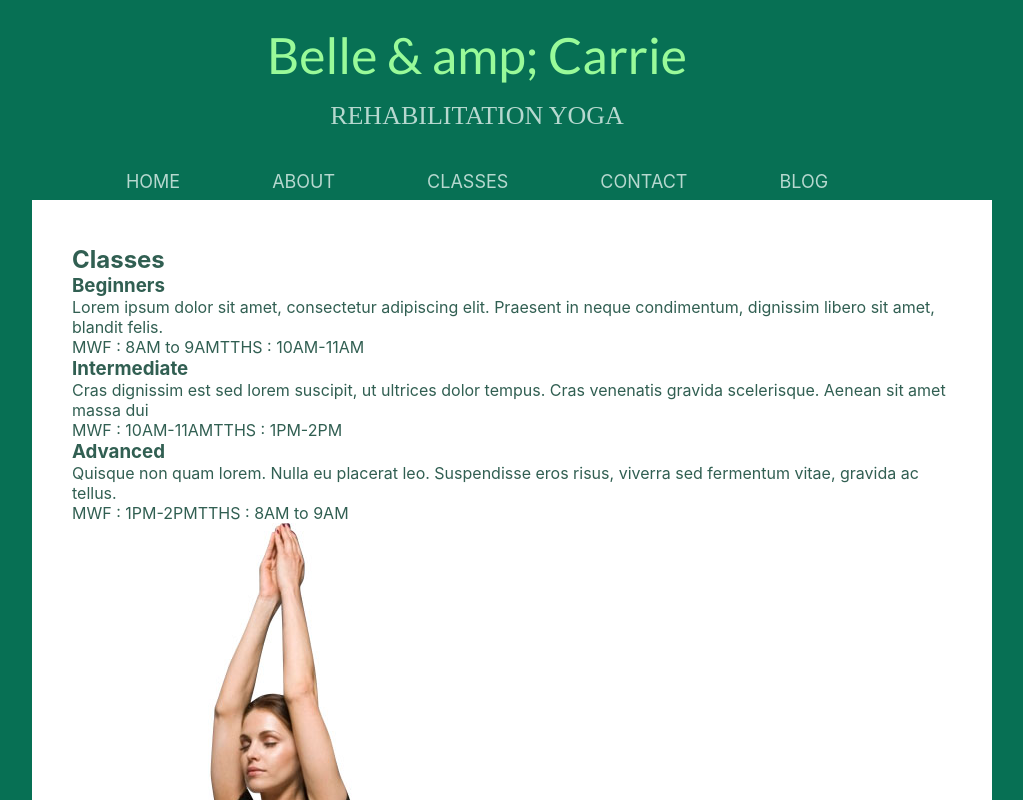
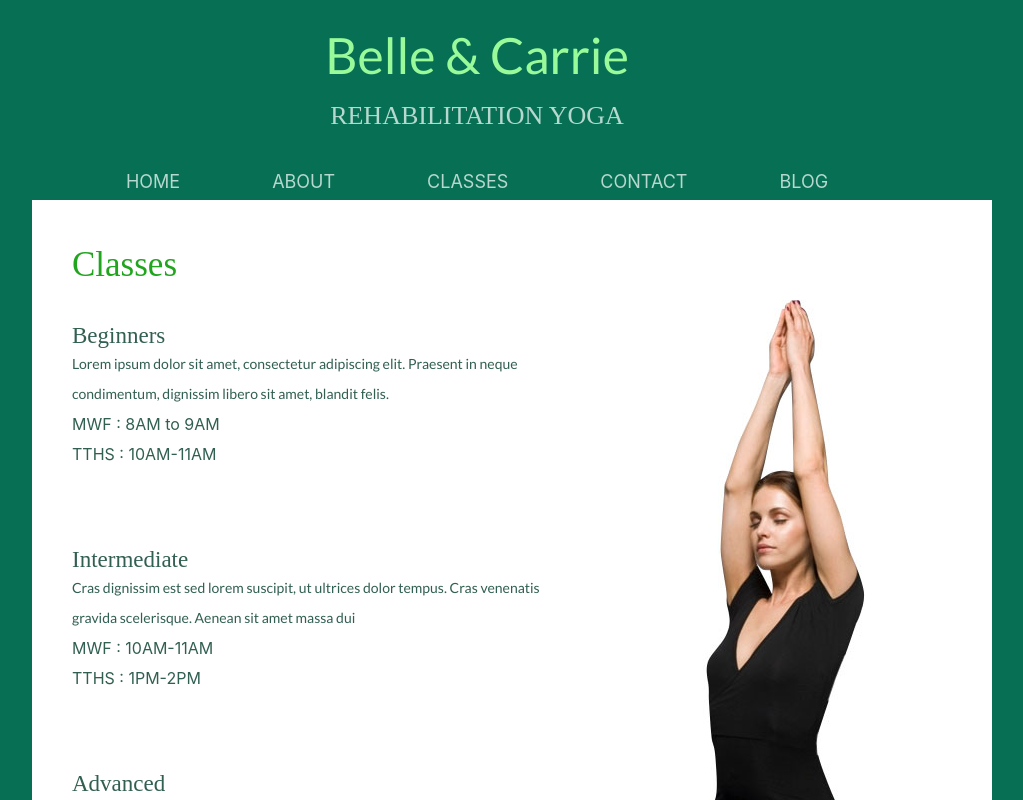
Before and after one commit to Patrycja-dz/testy-budget, a React (Create React App) app: page /classes in a window 1280 px wide. Shown: the top 800 px of the page, without its empty margins (163-1186 px from the left). Built offline with nearby package versions, Linux system fonts and the light colour scheme; a web font is replaced by a local one.

Commit message:
styling classes component

```diff
--- a/src/App.js
+++ b/src/App.js
@@ -19,7 +19,7 @@ function App() {
     <Router>
       <header className="header">
         <h1 className="header__heading">
-          Belle & amp; Carrie <br />
+          Belle &amp; Carrie <br />
           <span className="header__subtitle"> Rehabilitation Yoga </span>
         </h1>
       </header>
--- a/src/pages/About.js
+++ b/src/pages/About.js
@@ -4,54 +4,56 @@ function About() {
   return (
     <>
       <h2 className="heading">About</h2>
-      <div className="about">
-       <div className="about__text">
-	   <div className="about__element">
-          <h3 className="about__title">We Have Free Templates for Everyone</h3>
-          <p className="about__description">
+      <section className="section">
+        <section className="section__text">
+          <article className="article">
+            <h3 className="article__title">
+              We Have Free Templates for Everyone
+            </h3>
+            <p className="article__description">
               We Have Free Templates for Everyone Our website templates are
               created with inspiration, checked for quality and originality and
-            meticulously sliced and coded. What's more, they're absolutely free!
-            You can do a lot with them. You can modify them. You can use them to
-            design websites for clients, so long as you agree with the Terms of
-            Use. You can even remove all our links if you want to.
+              meticulously sliced and coded. What's more, they're absolutely
+              free! You can do a lot with them. You can modify them. You can use
+              them to design websites for clients, so long as you agree with the
+              Terms of Use. You can even remove all our links if you want to.
             </p>
-        </div>
-        <div className="about__element">
-          <h3 className="about__title">We Have More Templates for You</h3>
-          <p className="about__description">
-            Looking for more templates? Just browse through all our Free Website
-            Templates and find what you're looking for. But if you don't find
-            any website template you can use, you can try our Free Web Design
-            service and tell us all about it. Maybe you're looking for something
-            different, something special. And we love the challenge of doing
-            something different and something special.
+          </article>
+          <article className="article">
+            <h3 className="article__title">We Have More Templates for You</h3>
+            <p className="article__description">
+              Looking for more templates? Just browse through all our Free
+              Website Templates and find what you're looking for. But if you
+              don't find any website template you can use, you can try our Free
+              Web Design service and tell us all about it. Maybe you're looking
+              for something different, something special. And we love the
+              challenge of doing something different and something special.
             </p>
-        </div>
-        <div className="about__element">
-          <h3 className="about__title">Be Part of Our Community</h3>
-          <p className="about__description">
+          </article>
+          <article className="article">
+            <h3 className="article__title">Be Part of Our Community</h3>
+            <p className="article__description">
               If you're experiencing issues and concerns about this website
-            template, join the discussion on our forum and meet other people in
-            the community who share the same interests with you.
+              template, join the discussion on our forum and meet other people
+              in the community who share the same interests with you.
             </p>
-        </div>
-        <div className="about__element">
-          <h3 className="about__title">Template Details</h3>
-          <p className="about__description">
+          </article>
+          <article className="article">
+            <h3 className="article__title">Template Details</h3>
+            <p className="article__description">
               Design version 3. Code version 1. Website Template details,
               discussion and updates for this Belle & Carrie Rehabilitation Yoga
               Web Template. Website Template design by Free Website Templates.
               Please feel free to remove some or all the text and links of this
               page and replace it with your own About content.
             </p>
-        </div>
-	   </div>
+          </article>
+        </section>
 
         <div className="women">
           <img src={lady} alt="lady in yoga" className="women"></img>
         </div>
-      </div>
+      </section>
     </>
   );
 }
--- a/src/pages/Classes.js
+++ b/src/pages/Classes.js
@@ -4,36 +4,36 @@ import lady from './../images/lady-in-yoga.jpg'
 function Classes() {
   return (
       <>
-    <h2>Classes</h2>
-		<div className="content">
-			<div>
-				<div className="section">
-					<h3>Beginners</h3>
-					<p>
+    <h2 className='heading'>Classes</h2>
+		<section className="section">
+			<section className='section__text'>
+				<article className="article">
+					<h3 className='article__title'>Beginners</h3>
+					<p className='article__description'>
 						Lorem ipsum dolor sit amet, consectetur adipiscing elit. Praesent in neque condimentum, dignissim libero sit amet, blandit felis.
 					</p>
-					<span>MWF : 8AM to 9AM</span>
-					<span>TTHS : 10AM-11AM</span>
-				</div>
-				<div className="section">
-					<h3>Intermediate</h3>
-					<p>
+					<span className='article__timing'>MWF : 8AM to 9AM</span>
+					<span className='article__timing'>TTHS : 10AM-11AM</span>
+				</article>
+				<article className='article'>
+					<h3 className='article__title'>Intermediate</h3>
+					<p className='article__description'>
 						Cras dignissim est sed lorem suscipit, ut ultrices dolor tempus. Cras venenatis gravida scelerisque. Aenean sit amet massa dui
 					</p>
-					<span>MWF : 10AM-11AM</span>
-					<span>TTHS : 1PM-2PM</span>
-				</div>
-				<div className="section">
-					<h3>Advanced</h3>
-					<p>
+					<span className='article__timing'>MWF : 10AM-11AM</span>
+					<span className='article__timing'>TTHS : 1PM-2PM</span>
+				</article>
+				<article className='article'>
+					<h3 className='article__title'>Advanced</h3>
+					<p className='article__description'>
 						Quisque non quam lorem. Nulla eu placerat leo. Suspendisse eros risus, viverra sed fermentum vitae, gravida ac tellus.
 					</p>
-					<span>MWF : 1PM-2PM</span>
-					<span>TTHS : 8AM to 9AM</span>
-				</div>
-			</div>
+					<span className='article__timing'>MWF : 1PM-2PM</span>
+					<span className='article__timing'>TTHS : 8AM to 9AM</span>
+				</article>
+			</section>
             <img src={lady} alt="lady in yoga"></img>
-		</div>
+		</section>
         </>
   )
 }
--- a/src/pages/Instructors.js
+++ b/src/pages/Instructors.js
@@ -7,7 +7,7 @@ import instructor4 from './../images/instructor4.jpg'
 function Instructors() {
   return (
     <>
-    <h2>Instructors</h2>
+    <h2 className='heading'>Instructors</h2>
 		<div className="content">
 			<div>
 				<ul className="section">
--- a/src/styles.css
+++ b/src/styles.css
@@ -142,11 +142,14 @@ a {
 
 .women {
     flex: 1;
+}
+
+.women img {
+    margin: 0 38px 46px 30px;
     width: 283px;
+
 }
-.women img{
-    margin: 0 38px 46px 0;
-}
+
 .footer {
     width: 960px;
     margin: 0 195px 0 195px;
@@ -179,26 +182,34 @@ a {
     color: var(--home-text);
 }
 
-.about {
+.section {
     display: flex;
+    padding-bottom: 20px;
 }
 
-.about__text {
+.section__text {
     display: flex;
     flex-direction: column;
     width: 510px;
-   flex:  1 2 auto;
+
 }
-
-.about__title {
+.article:nth-child(2),
+.article:nth-child(3){
+    padding: 55px 0 0 0 ;
+}
+.article__title {
     font-family: 'Nixie One', cursive;
     font-size: 23px;
     font-weight: 100;
     padding: 23px 0 0 0;
 }
 
-.about__description {
+.article__description {
     font-family: 'Lato', sans-serif;
     font-size: 14px;
     line-height: 30px
 }
+.article__timing{
+    display: block;
+    line-height: 30px;
+}
```
Lines whose indentation alone changed are shown as unchanged.
